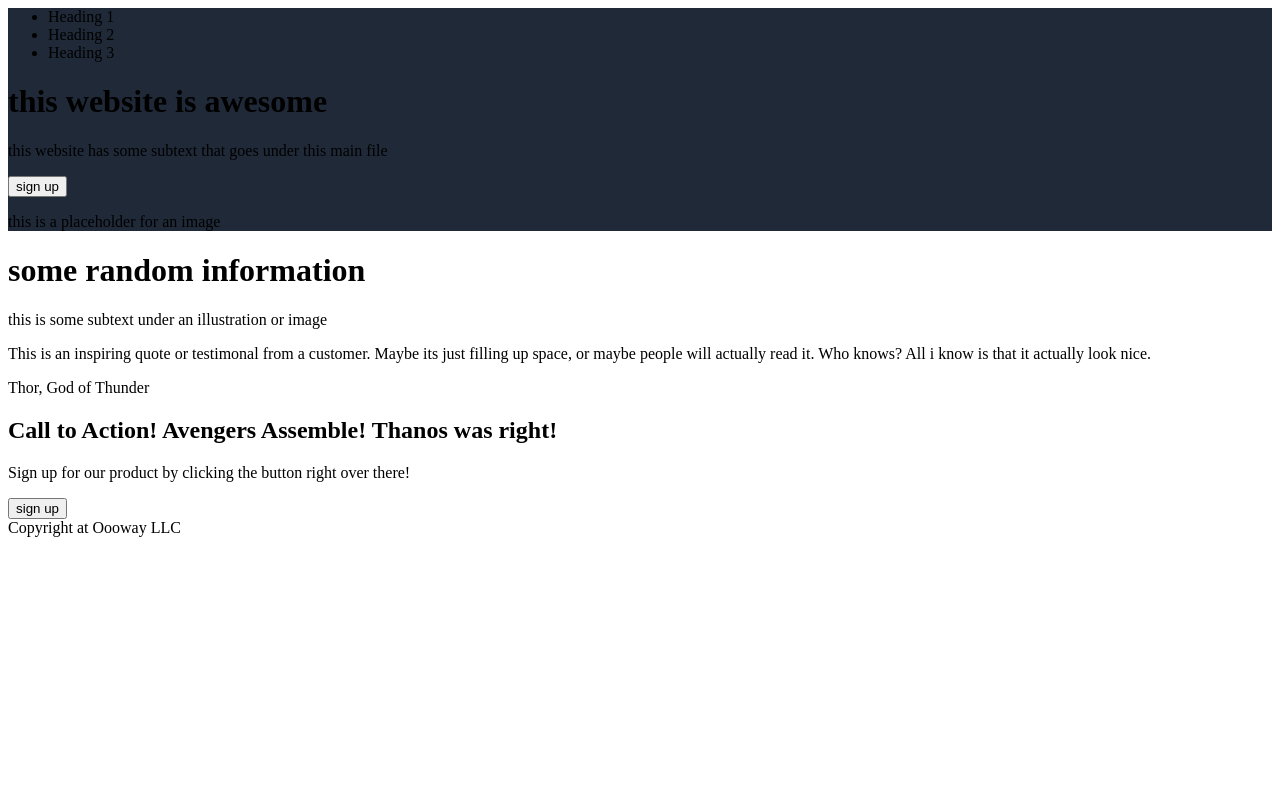
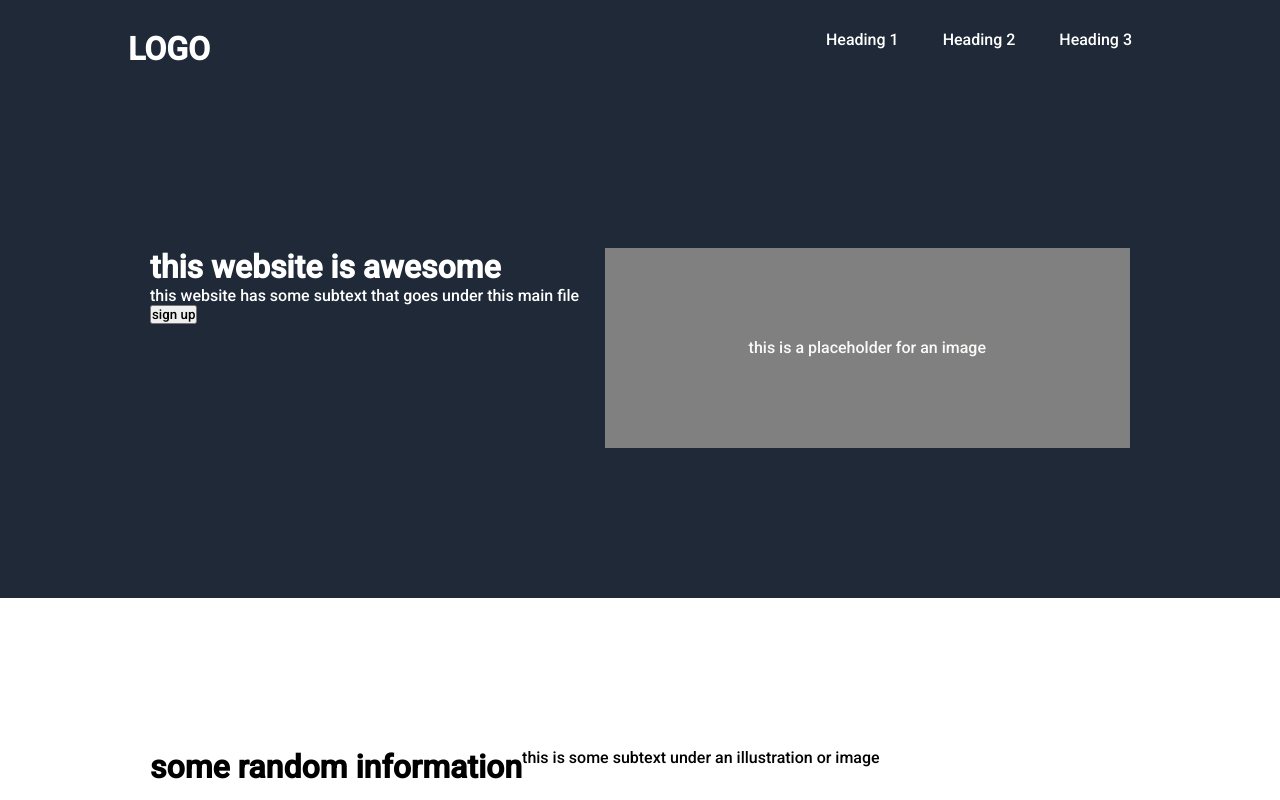
Before and after one commit to codehuy/landing-page, a plain HTML site: page index.html in a window 1280 px wide. Shown: the top 800 px of the page. Drawn offline with Linux system fonts and the light colour scheme.

Commit message:
boilerplate layout for styles.css

```diff
--- a/index.html
+++ b/index.html
@@ -7,14 +7,16 @@
     <title> Landing Page </title>
 </head>
 <body>
-    <header>
+    <header class="head">
+        <h1 class="logo">LOGO</h1>
         <nav>
-            <ul>
-                <li>Heading 1</li>
-                <li>Heading 2</li>
-                <li>Heading 3</li>
+            <ul class="nav_links">
+                <li><a href="#">Heading 1</a></li>
+                <li><a href="#">Heading 2</a></li>
+                <li><a href="#">Heading 3</a></li>
             </ul>
         </nav>
+    </header>
     <div class="first-container">
         <div id="left-side">
             <h1>this website is awesome</h1>
@@ -25,8 +27,6 @@
             <p>this is a placeholder for an image</p>
         </div>
     </div>
-    </header>
-
     <div class="second-container">
         <h1>some random information</h1>
         <div class="boxes">
@@ -35,13 +35,13 @@
     </div>
     <div class="third-container">
         <p>This is an inspiring quote or testimonal from a customer. Maybe its just filling up space, or maybe people will actually read it. Who knows? All i know is that it actually look nice.</p>
-        <p>Thor, God of Thunder</p>
+        <p> - Thor, God of Thunder</p>
     </div>
-    <div class="third-container">
-        <h2>Call to Action! Avengers Assemble! Thanos was right!</h2>
+    <div class="fourth-container">
+        <h2>Call to Action! Avengers Assemble! Spidey is a menace!</h2>
         <p>Sign up for our product by clicking the button right over there!</p>
         <button>sign up</button>
     </div>
-    <footer>Copyright at Oooway LLC</footer>
+    <footer class="foot">Copyright at Oooway LLC</footer>
 </body>
 </html>
--- a/styles.css
+++ b/styles.css
@@ -1,5 +1,105 @@
 @import url('https://fonts.googleapis.com/css2?family=Roboto:wght@500&display=swap');
 
-header {
+* {
+    box-sizing: border-box;
+    margin: 0;
+    padding: 0;
+    font-family: "Roboto", serif;
+}
+
+.head,
+.first-container,
+.second-container,
+.third-container,
+.fourth-container,
+.foot {
+    display: flex;
+    align-content: space-around;
+    padding:0px;
+    margin:0px;
+}
+/* =============================== Header ================================ */
+.head {
+    padding: 30px 10%;
     background-color: #1f2937;
+    color: white;
+    align-self: stretch;
+    justify-content: space;
 }
+
+.logo {
+ font-size: 32px;
+ flex-grow: 2;
+}
+
+.nav_links {
+    list-style: none;
+    flex-grow: 2;
+}
+.nav_links li {
+    display: inline-block;
+    padding: 0px 20px;
+
+}
+.nav_links li a {
+    transition: all 0.3s ease 0s;
+    text-decoration: none;
+    color: white;
+}
+.nav_links li a:hover {
+    color: #0088a9
+}
+/* =============================== First Container ================================ */
+.first-container {
+    color: white;
+    background-color: #1f2937;
+    padding: 150px;
+}
+
+#left-side {
+    flex-grow: 2;
+    column-gap: 30px;
+}
+
+#right-side {
+    flex-grow: 2;
+    text-align: center;
+    color:#F9FAF8;
+    width:500px;
+    height:200px;
+    background-color: gray;
+}
+
+#right-side p{
+    margin:90px 0 0 0;
+}
+
+/* =============================== Second Container ================================ */
+.second-container {
+    padding: 150px;
+}
+
+/* =============================== Third Container ================================ */
+.third-container {
+    padding: 150px;
+    background-color: #e5e7eb;
+    color: #1f2937;
+    flex-direction: column;
+}
+
+
+/* =============================== Fourth Container ================================ */
+.fourth-container {
+    padding: 150px;
+    flex-direction: column;
+}
+
+/* =============================== Footer ================================ */
+.foot {
+    padding: 30px;
+    display: block;
+    text-align: center;
+    background-color: #1f2937;
+    color: white;
+
+}
```
Also changed, not shown: 1 other file. Lines whose indentation alone changed are shown as unchanged.
